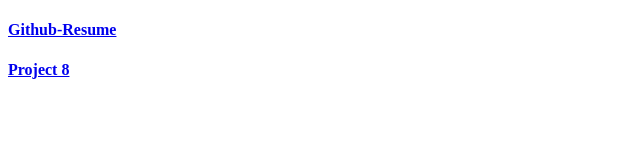
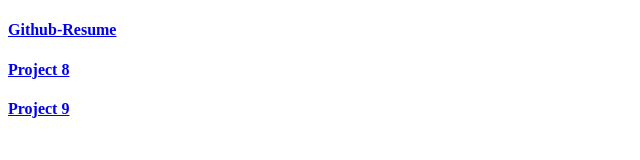
Before and after one commit to TJNeeb/tjneeb.github.io, a plain HTML site: page Sites/index.html in a window 1280 px wide. Shown: the full height of the page, 0-640 px from the left. Drawn offline with Linux system fonts and the light colour scheme.

Commit message:
Update index.html

```diff
--- a/Sites/index.html
+++ b/Sites/index.html
@@ -8,4 +8,6 @@
 
      <h4><a href ="Resume.html">Github-Resume</a></h4>
      <h4><a href ="/Project8/index.html"> Project 8 </a></h4>
+         <h4><a href ="/Projec9/index.html"> Project 9 </a></h4>
+
 </body>
```
